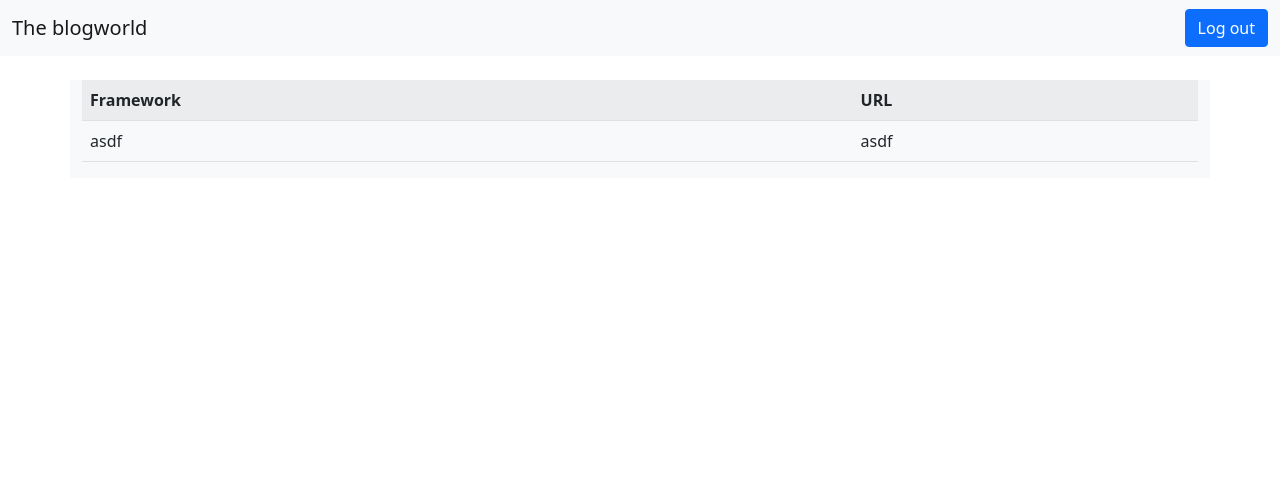
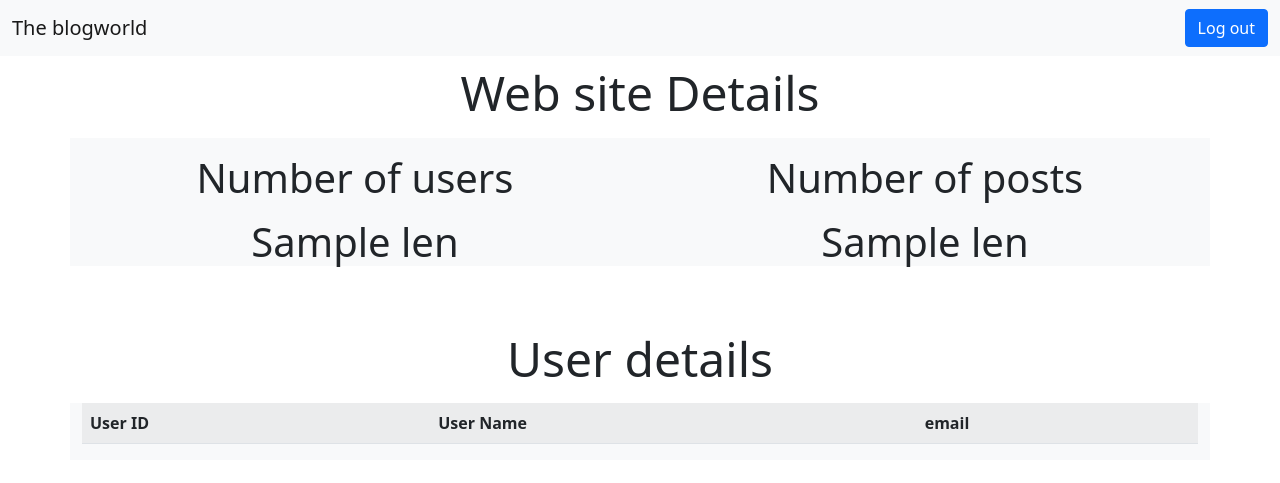
Before and after one commit to rishi1717/userAdminProject, a Node server app: template views/adminPanel.ejs in a window 1280 px wide. Shown: the top 483 px of the page. Run offline with Node 20, Linux system fonts and the light colour scheme; tables that the repository leaves empty hold one stand-in row (values such as "Sample post"); the template is opened without the code that fills it: values that come from a table or form of the project are taken from there, most other values are stand-ins (such as "Sample title", 1, 10 or a date in 2020); lists and menus that the app fills with data are empty; some libraries are stand-ins or nearby versions.

Commit message:
1.02
userdisplayed

```diff
--- a/views/adminPanel.ejs
+++ b/views/adminPanel.ejs
@@ -8,13 +8,32 @@
 </nav>
 
 
+<div class="cover-container d-flex w-100 h-100 mt-5 mx-auto flex-column">
+  <h1 class="display-5 text-center m-3">Web site Details</h1>
+  <div class="container bg-light text-dark">
+      <div class="row">
+        <div class="col-lg-6">
+          <div class="display-6 text-center m-3">Number of users</div>
+          <div class="text-center display-6"><%=len%></div>
+        </div>
+        <div class="col-lg-6">
+          <div class="display-6 text-center m-3">Number of posts</div>
+          <div class="text-center display-6"><%=len%></div>
+        </div>
+      </div>
+  </div>
+</div>
 
-<div class="cover-container d-flex w-100 h-100 p-3 mx-auto flex-column">
-    <h1 class="cover-heading text-center mb-3">Table</h1>
+
+
+<div class="cover-container d-flex w-100 h-100 mt-5 mx-auto flex-column">
+    <h1 class="display-5 text-center m-3">User details</h1>
     <div class="container bg-light text-dark">
       <table class="table table-striped">
-        <tr><th>Framework</th><th>URL</th></tr>
-        <tr><td>asdf</td><td>asdf</td></tr>
+        <tr><th>User ID</th><th>User Name</th><th>email</th></tr>
+        <%for(let i =0 ; i<len; i++){ %>
+        <tr><td><%= users[i]._id %></td><td><%= users[i].userName %></td><td><%= users[i].email %></td></tr>
+        <% } %>
       </table>
     </div>
 </div>
```
Also changed, not shown: router.js (+9 -2 lines).
